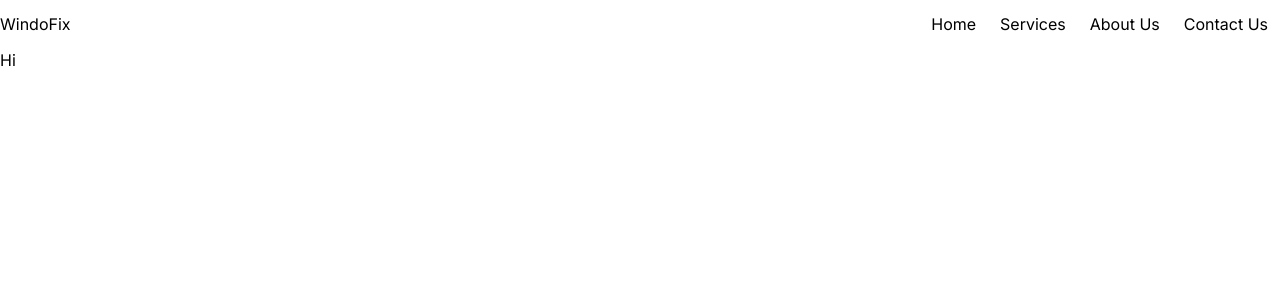
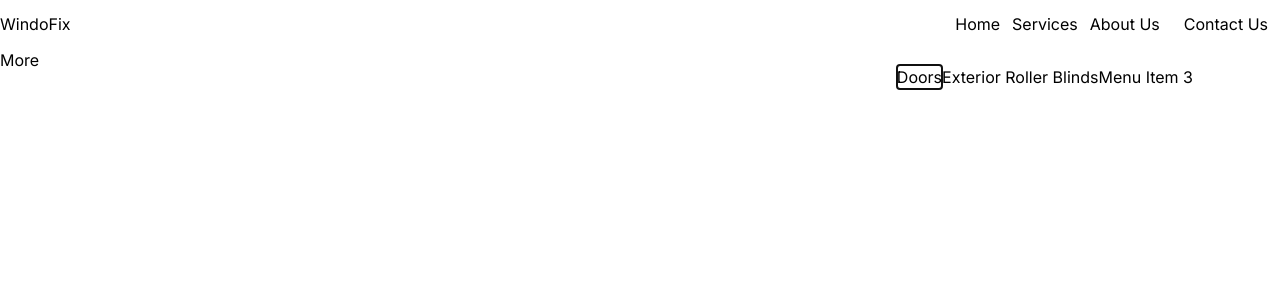
Before and after one commit to ElAndy94/windowfix, a Next.js app: page / in a window 1280 px wide. Both pictures are taken after a click on the button "Services". Shown: the top 300 px of the page. Built offline with nearby package versions, Linux system fonts and the light colour scheme.

Commit message:
working on the navBar

```diff
--- a/app/components/navBar/page.tsx
+++ b/app/components/navBar/page.tsx
@@ -1,4 +1,14 @@
+"use client";
+
 import Link from "next/link";
+import React from "react";
+import {
+  Menu,
+  MenuHandler,
+  MenuList,
+  MenuItem,
+  Button,
+} from "@material-tailwind/react";
 
 const NavBar = () => {
   return (
@@ -6,16 +16,30 @@ const NavBar = () => {
       <Link href="/" className="py-3">
         WindoFix
       </Link>
-      <div className="flex">
+      <div className="flex items-center">
+        {" "}
         <Link
           href="/"
           className="hover:bg-slate-100 p-3 transition duration-300"
         >
           Home
         </Link>
-        <button className="hover:bg-slate-100 p-3 transition duration-300">
-          Services
-        </button>
+        <Menu>
+          <MenuHandler>
+            <Button>Services</Button>
+          </MenuHandler>
+          <MenuList>
+            <MenuItem>
+              {" "}
+              <Link href="/doors"> Doors</Link>
+            </MenuItem>
+            <MenuItem>
+              {" "}
+              <Link href="/exterior-roller-blinds">Exterior Roller Blinds</Link>
+            </MenuItem>
+            <MenuItem>Menu Item 3</MenuItem>
+          </MenuList>
+        </Menu>
         <Link
           href="/about-us"
           className="hover:bg-slate-100 p-3 transition duration-300"
--- a/app/page.tsx
+++ b/app/page.tsx
@@ -1,3 +1,27 @@
+"use client";
+import { Menu } from "@headlessui/react";
+import React from "react";
+
 export default function Home() {
-  return <main>Hi</main>;
+  return (
+    <Menu>
+      {/* Render no wrapper, instead pass in a `button` manually. */}
+      <Menu.Button as={React.Fragment}>
+        <button>More</button>
+      </Menu.Button>
+      <Menu.Items>
+        <Menu.Item>
+          {({ active }) => (
+            <a
+              className={`${active && "bg-blue-500"}`}
+              href="/account-settings"
+            >
+              Account settings
+            </a>
+          )}
+        </Menu.Item>
+        {/* ... */}
+      </Menu.Items>
+    </Menu>
+  );
 }
--- a/package.json
+++ b/package.json
@@ -10,6 +10,7 @@
   },
   "dependencies": {
     "@headlessui/react": "^1.7.17",
+    "@material-tailwind/react": "^2.1.2",
     "@types/node": "20.5.9",
     "@types/react": "18.2.21",
     "@types/react-dom": "18.2.7",
```
Also changed, not shown: 1 other file (tests, documents, lock files or other folders).
